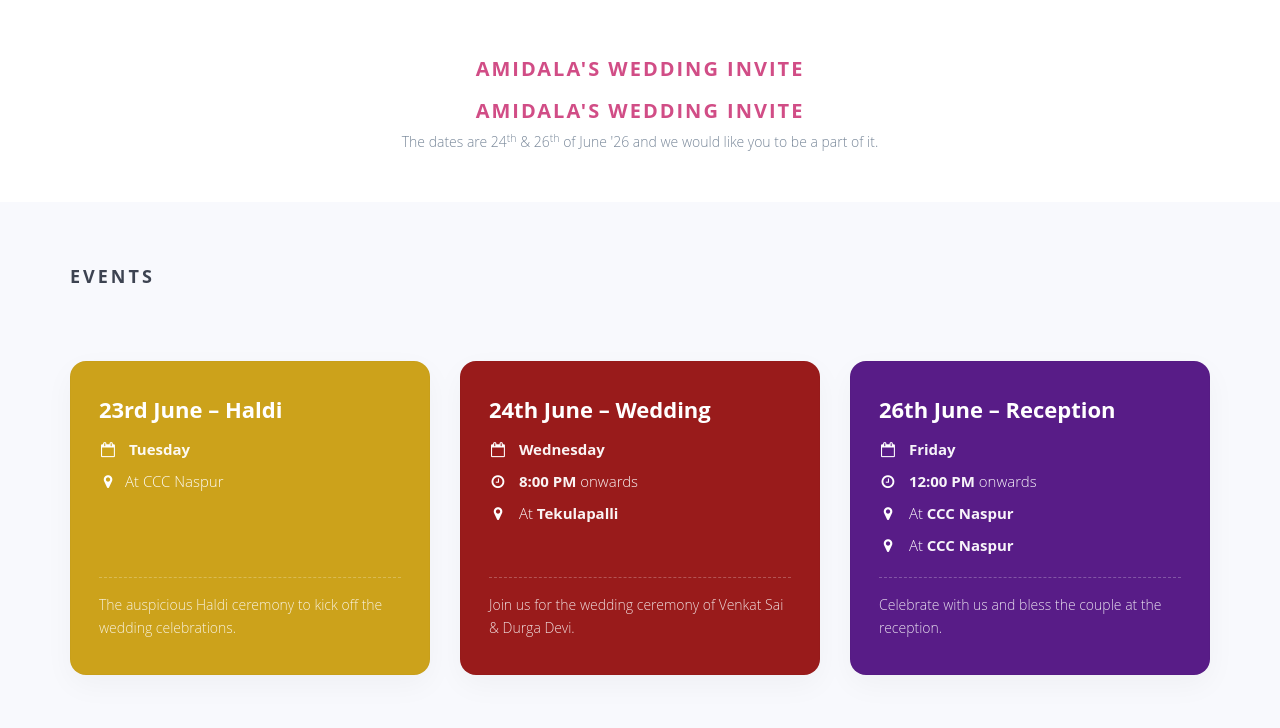
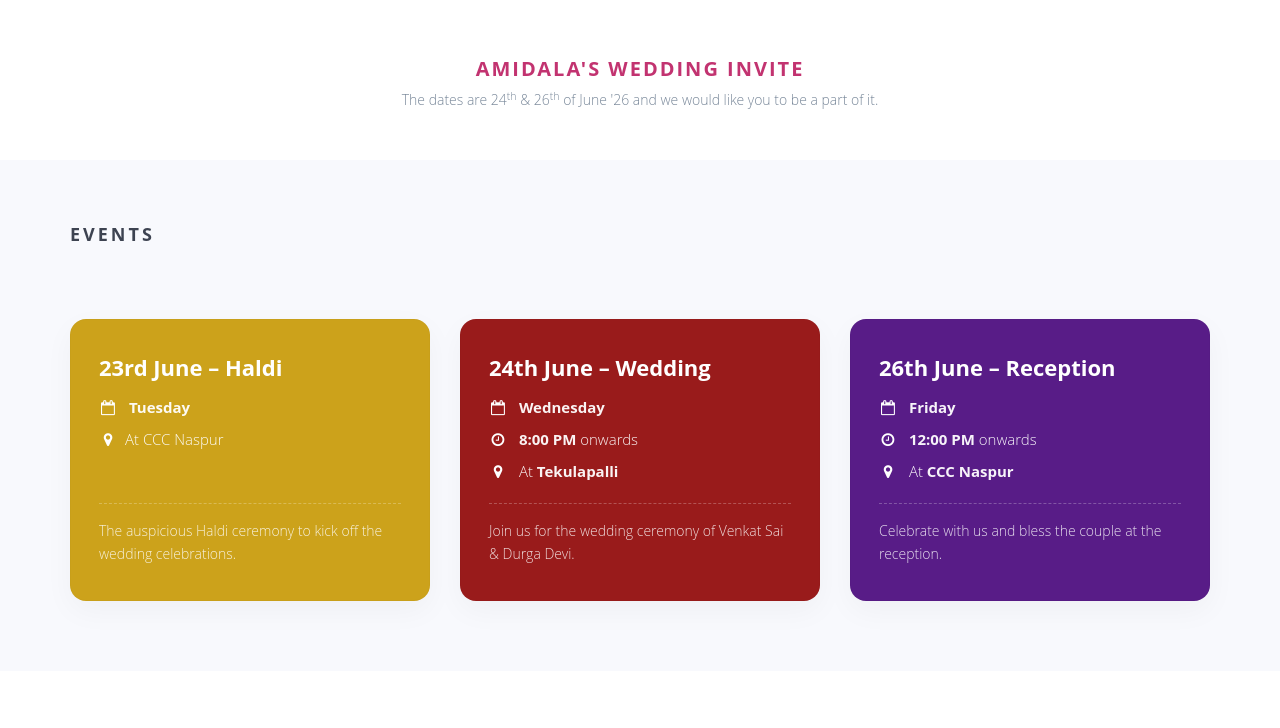
Before and after one commit to LaxmanDonthula/invite, a website: page index.html in a window 1280 px wide. Shown: the part 752-1480 px from the top of the page. Drawn offline with nearby package versions, Linux system fonts and the light colour scheme; some packages are replaced by stand-ins of ours; files whose address does not match are found by name.

Commit message:
resolved conflicts

```diff
--- a/index.html
+++ b/index.html
@@ -398,8 +398,8 @@
       font-weight: bold;
       text-transform: capitalize;
       letter-spacing: 2px;
-      color: #d14d86;
-      /* color: #c23370; */
+      /* color: #d14d86; */
+      color: #c23370;
       text-transform: uppercase;
     }
 
@@ -467,8 +467,6 @@
     <div class="container">
       <div class="row">
         <div class="col-md-12 text-center">
-          <h2 class="invite-text">Amidala's Wedding Invite</h2>
-          <!-- <h3>We are getting hitched</h3> -->
           <h2 class="invite-text">Amidala's Wedding Invite</h2>
           <!-- <h3>We are getting hitched</h3> -->
           <p>The dates are 24<sup>th</sup> & 26<sup>th</sup> of June '26 and we would like you to be a part of
@@ -545,7 +543,6 @@
             <div class="event-details">
               <div><i class="fa fa-calendar-o"></i> <strong>Friday</strong></div>
               <div style="margin-top: 8px;"><i class="fa fa-clock-o"></i> <strong>12:00 PM</strong> onwards</div>
-              <div style="margin-top: 8px;"><i class="fa fa-map-marker"></i> At <strong>CCC Naspur</strong></div>
               <div style="margin-top: 8px;"><i class="fa fa-map-marker"></i> At <strong>CCC Naspur</strong></div>
             </div>
             <p class="event-description">Celebrate with us and bless the couple at the reception.</p>
```
